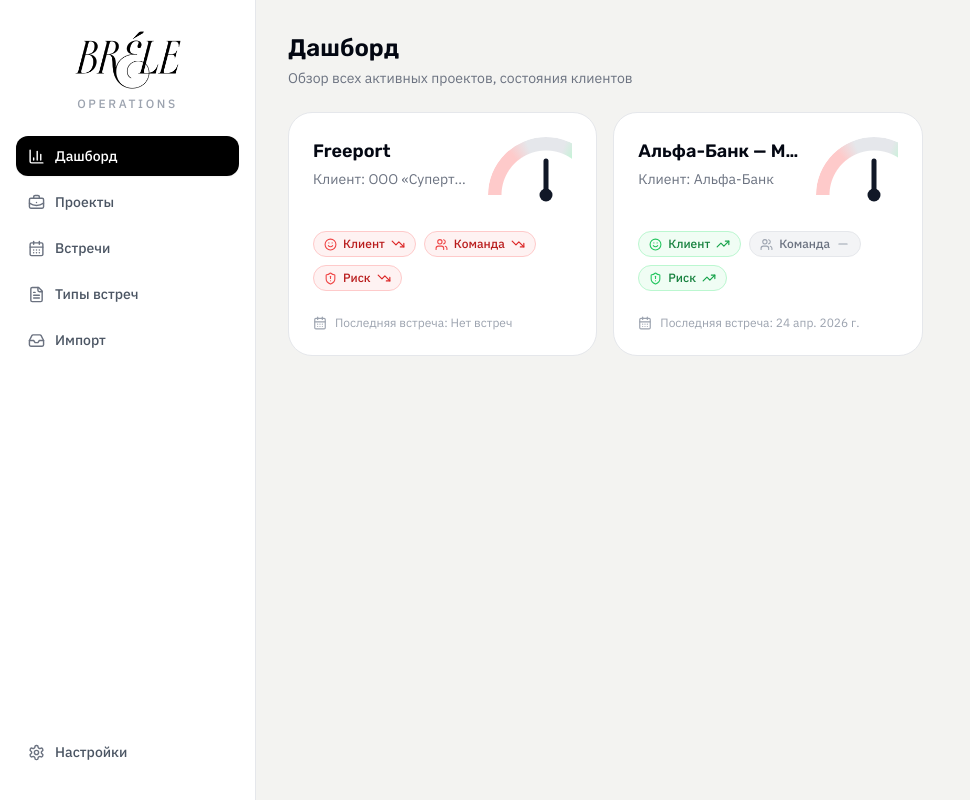
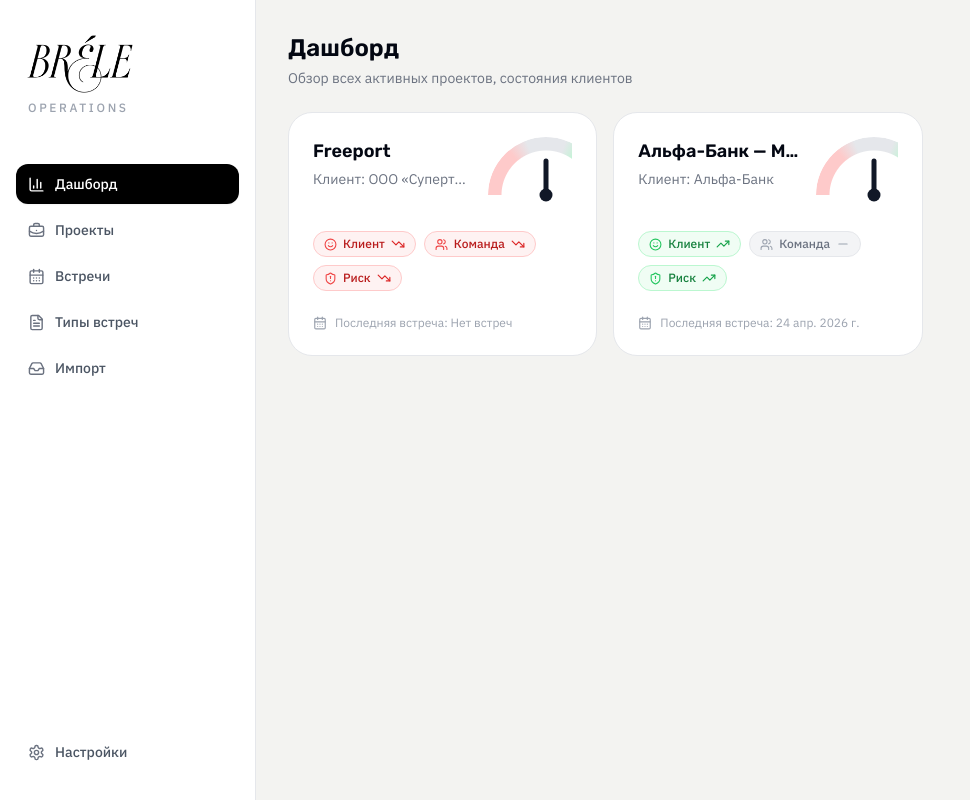
Before and after one commit to Alexsoltan/brele-operation, a Next.js app in the folder apps/web/: page / in a window 1280 px wide. Shown: the whole page, without its empty margins (0-970 px from the left). Built offline with nearby package versions, Linux system fonts and the light colour scheme.

Commit message:
UI polish: sidebar alignment, dashboard refinements, project page fixes

```diff
--- a/apps/web/src/components/app-sidebar.tsx
+++ b/apps/web/src/components/app-sidebar.tsx
@@ -24,20 +24,23 @@ export function AppSidebar() {
 
   return (
     <aside className="fixed left-0 top-0 z-20 flex h-screen w-64 flex-col border-r border-gray-200 bg-white">
-      <div className="px-6 pb-6 pt-5">
-        <Link href="/" className="block text-center leading-none">
+
+      {/* LOGO BLOCK */}
+      <div className="px-4 pb-12 pt-6">
+  <Link href="/" className="block leading-none">
     <img
       src="/logo.png"
       alt="Brele"
-            className="mx-auto w-32 object-contain"
+      className="w-32 object-contain"
     />
 
-          <div className="-mt-1 text-center font-body text-xs font-medium uppercase tracking-[0.22em] text-gray-400">
+    <div className="-mt-1 pl-3 font-body text-xs font-medium uppercase tracking-[0.22em] text-gray-400">
       Operations
     </div>
   </Link>
 </div>
 
+      {/* NAV */}
       <nav className="flex-1 space-y-1.5 px-4">
         {navItems.map((item) => {
           const Icon = item.icon;
@@ -70,6 +73,7 @@ export function AppSidebar() {
         })}
       </nav>
 
+      {/* SETTINGS */}
       <div className="px-4 pb-7">
         <Link
           href="/settings"
```
Lines whose indentation alone changed are shown as unchanged.
